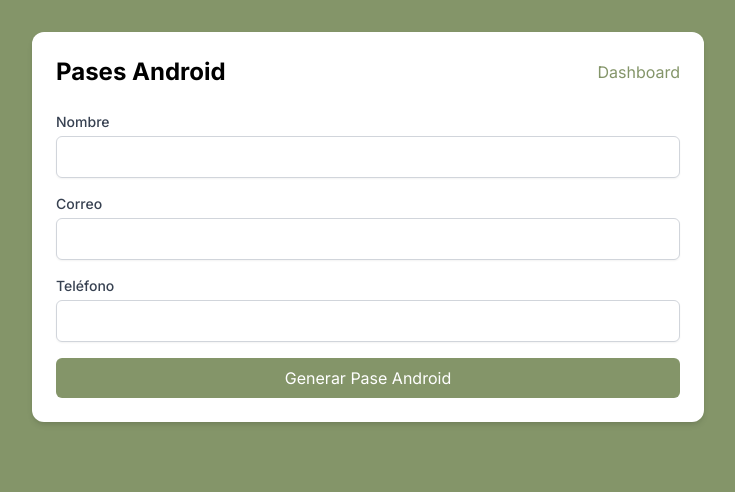
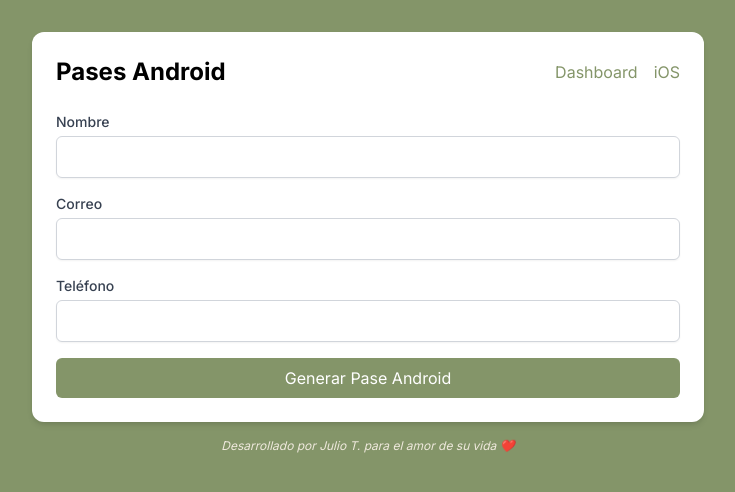
Before and after one commit to juliotaver/loyalty-frontend, a Next.js app: page /android in a window 1280 px wide. Shown: the top 492 px of the page, without its empty margins (272-1007 px from the left). Built offline with nearby package versions, Linux system fonts and the light colour scheme.

Commit message:
fixed box

```diff
--- a/src/app/android/page.tsx
+++ b/src/app/android/page.tsx
@@ -1,4 +1,3 @@
-// src/app/android/page.tsx
 'use client';
 
 import React, { useState } from 'react';
@@ -64,12 +63,20 @@ export default function AndroidPassPage() {
       <div className="max-w-md mx-auto bg-white rounded-xl shadow-md overflow-hidden md:max-w-2xl p-6">
         <div className="flex justify-between items-center mb-6">
           <h1 className="text-2xl font-bold">Pases Android</h1>
+          <div className="flex gap-4">
             <Link
               href="/dashboard"
               className="text-[rgb(132,149,105)] hover:underline"
             >
               Dashboard
             </Link>
+            <Link
+              href="/"
+              className="text-[rgb(132,149,105)] hover:underline"
+            >
+              iOS
+            </Link>
+          </div>
         </div>
 
         {error && (
@@ -144,6 +151,10 @@ export default function AndroidPassPage() {
           </div>
         )}
       </div>
+
+      <p className="text-xs text-[rgb(239,233,221)] mt-4 text-center italic">
+        Desarrollado por Julio T. para el amor de su vida ❤️
+      </p>
     </main>
   );
 }
--- a/src/app/page.tsx
+++ b/src/app/page.tsx
@@ -73,7 +73,7 @@ export default function Home() {
   };
 
   return (
-    <main className="min-h-screen bg-[rgb(132,149,105)] p-8">
+    <main className="min-h-screen bg-[rgb(238,232,220)] p-8">
       <div className="max-w-md mx-auto">
         <div className="flex justify-between items-center mb-6">
           <h1 className="text-2xl font-bold text-[rgb(239,233,221)]">Pases de Fidelidad</h1>
--- a/src/app/scan/page.tsx
+++ b/src/app/scan/page.tsx
@@ -113,7 +113,7 @@ export default function ScanPage() {
   };
 
   return (
-    <div className="min-h-screen bg-[rgb(132,149,105)] p-8">
+    <div className="min-h-screen bg-[rgb(238,232,220)] p-8">
       <div className="max-w-md mx-auto bg-white rounded-xl shadow-md overflow-hidden md:max-w-2xl p-6">
         <h1 className="text-2xl font-bold text-center mb-6">Escanear Pase</h1>
 
@@ -146,7 +146,7 @@ export default function ScanPage() {
 
         <button
           onClick={() => scanning ? stopScanning() : startScanning()}
-          className="w-full bg-[rgb(132,149,105)] text-[rgb(239,233,221)] py-2 px-4 rounded-md hover:opacity-90 transition-opacity mb-4 flex items-center justify-center"
+          className="w-full bg-[rgb(238,232,220)] text-[rgb(239,233,221)] py-2 px-4 rounded-md hover:opacity-90 transition-opacity mb-4 flex items-center justify-center"
           disabled={loading}
         >
           {scanning ? 'Detener Escáner' : 'Iniciar Escáner'}
@@ -163,7 +163,7 @@ export default function ScanPage() {
 
         {loading && (
           <div className="text-center py-4">
-            <div className="animate-spin rounded-full h-8 w-8 border-b-2 border-[rgb(132,149,105)] mx-auto"></div>
+            <div className="animate-spin rounded-full h-8 w-8 border-b-2 border-[rgb(238,232,220))] mx-auto"></div>
             <p className="text-gray-600 mt-2">Procesando escaneo...</p>
           </div>
         )}
```
Lines whose indentation alone changed are shown as unchanged.
